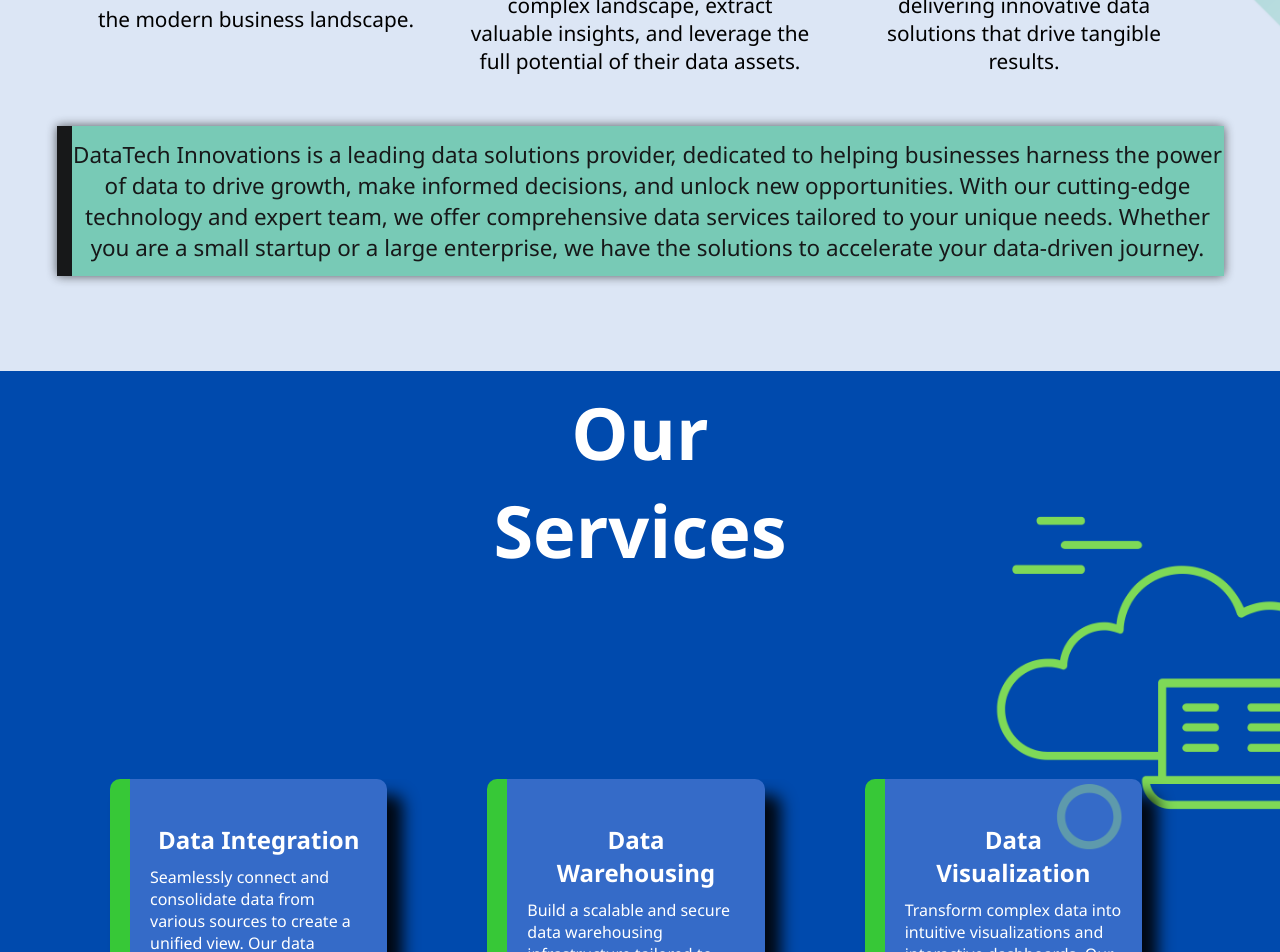
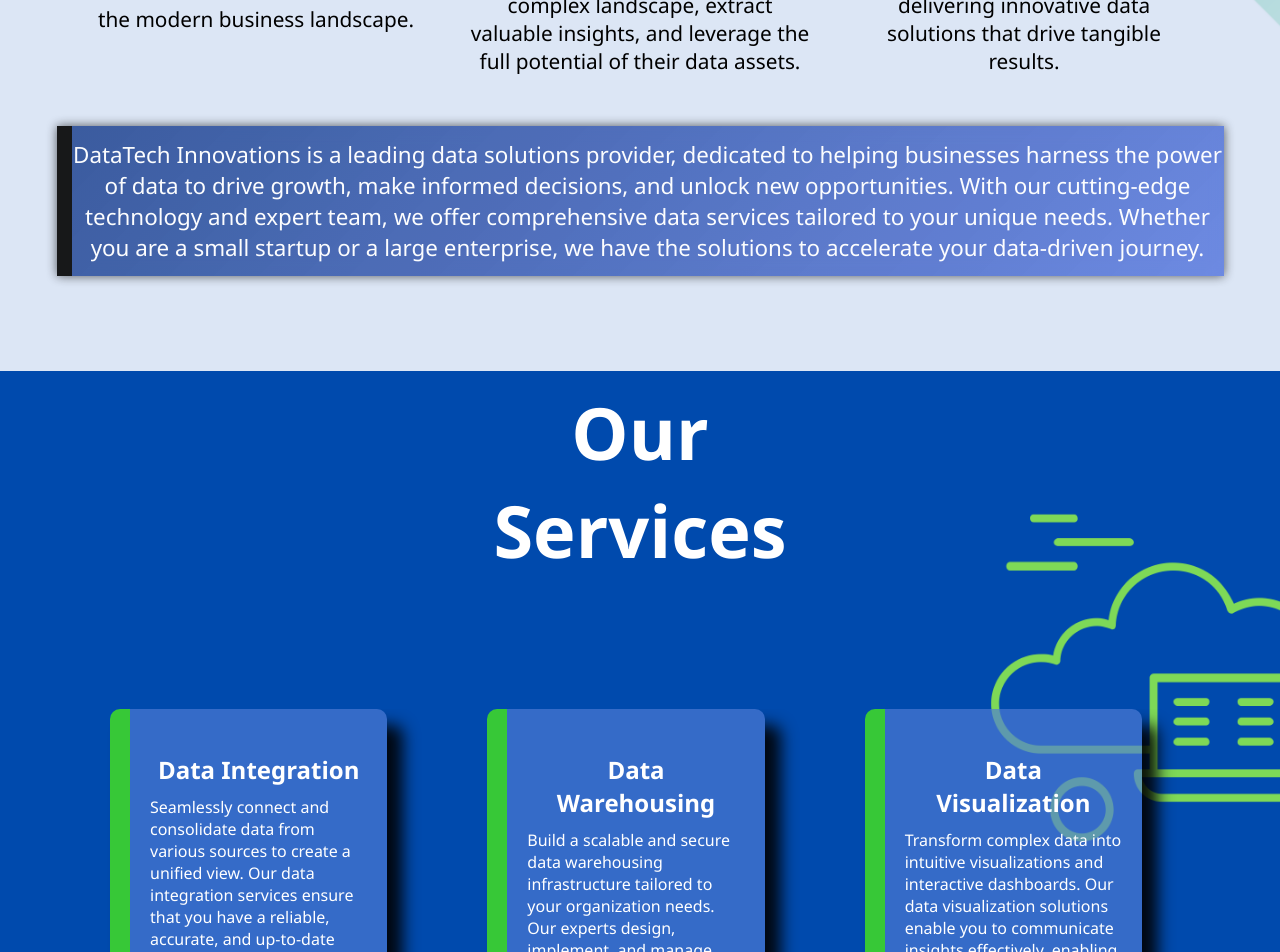
Before and after one commit to DhairyaPatel1403/DataTech-innovation, a React (Create React App) app: page / in a window 1280 px wide. Shown: the part 1280-2232 px from the top of the page. Built offline with nearby package versions, Linux system fonts and the light colour scheme.

Commit message:
changed about us card and service card alignment

```diff
--- a/src/Cards.js
+++ b/src/Cards.js
@@ -23,9 +23,10 @@
 
       const Cont = styled.div`
         width : 1600px;
-        height: 550px;
-        margin-top:200px;
+        margin-top:130px;
+
         margin-left:50px;
+
 
         @media (max-width: 1650px) {
           width: 90%;
@@ -55,6 +56,7 @@
 
     const Marg = styled.div`
     text-align:center;
+    height:780px;
     `;
 
 
--- a/src/style.css
+++ b/src/style.css
@@ -294,7 +294,8 @@
   width: 90%;
   opacity: 90%;
   align-items: center;
-  background-color: #6cc7af;
+  color: #fff;
+  background: linear-gradient(135deg, #123989e3, #3c61d9c6);
   backdrop-filter: blur(8px);
   -webkit-backdrop-filter: blur(8px);
   box-shadow: 0 0 10px rgba(0, 0, 0, 0.7);
```
